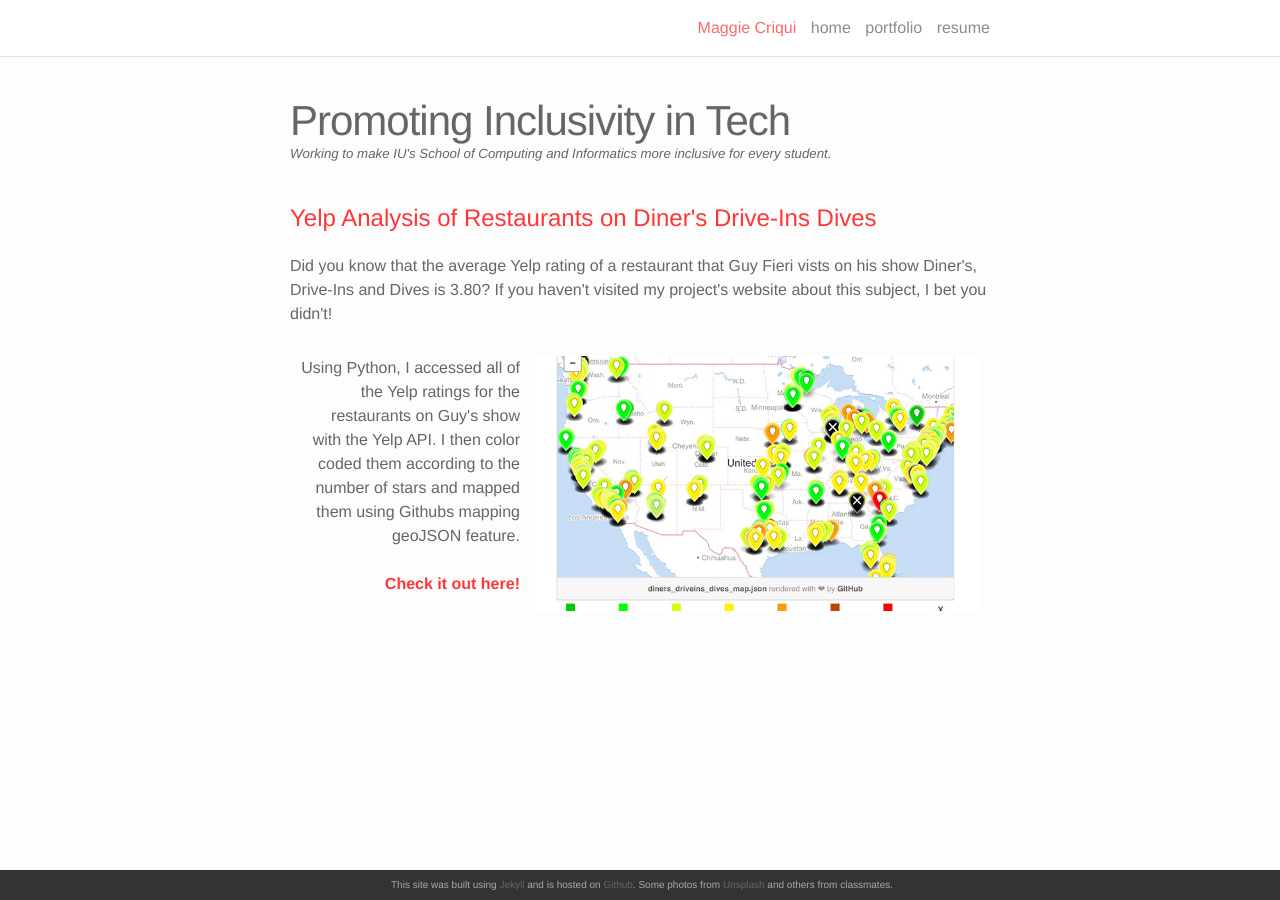
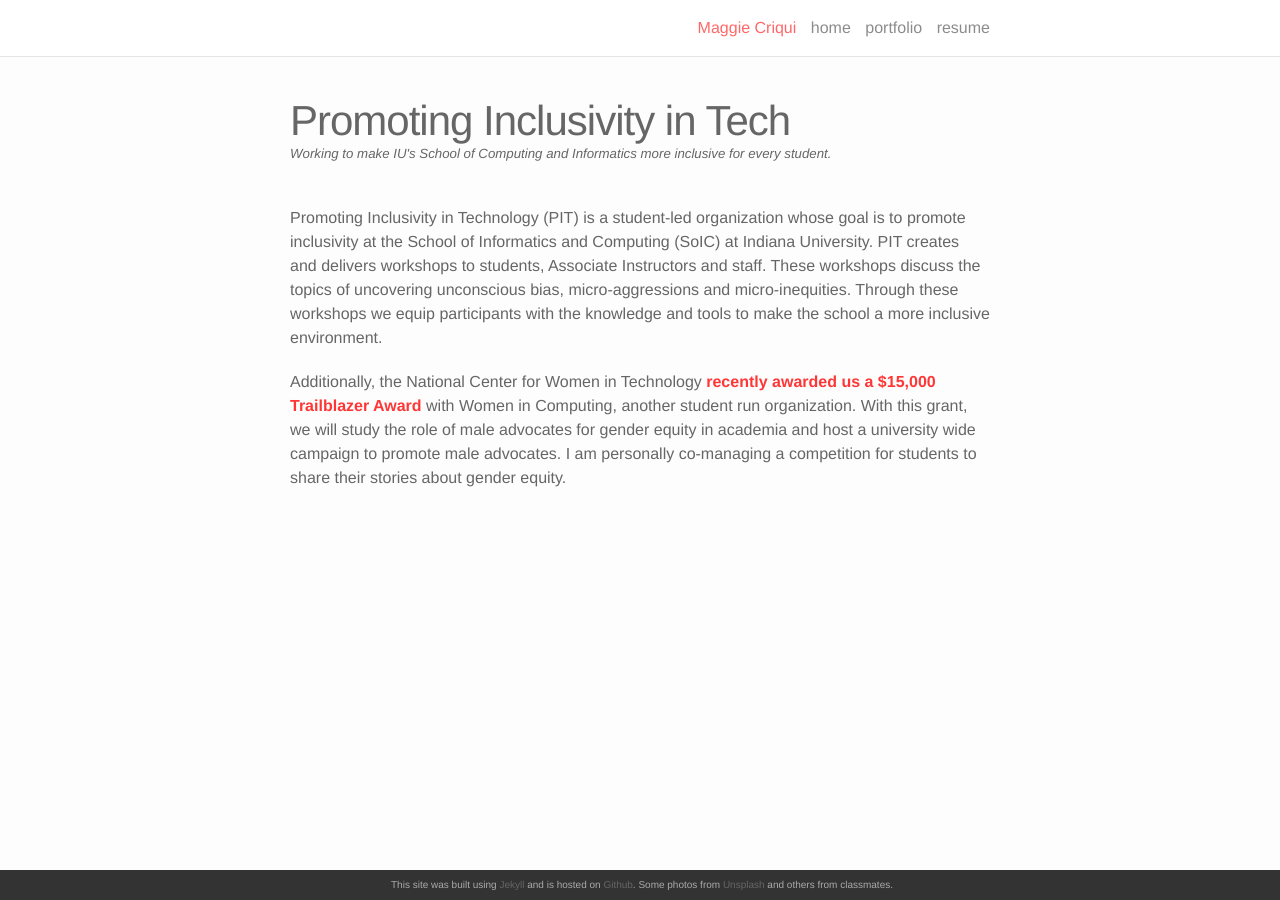
Before and after one commit to mcriqui/mcriqui.github.io, a Jekyll site: the page built from _sideprojects/pitcrew.markdown, in a window 1280 px wide. Built offline with Jekyll 4.4.1, drawn with Linux system fonts in a browser that asks for light colours; nearby versions of some CDN libraries; some web fonts are replaced.

```diff
--- a/_sideprojects/pitcrew.markdown
+++ b/_sideprojects/pitcrew.markdown
@@ -2,17 +2,10 @@
 layout: post
 title: Promoting Inclusivity in Tech
 description: diversity and inclusion workshop trainer
-img: /img/burger.jpeg
+img: /img/code.jpeg
 quote: Working to make IU's School of Computing and Informatics more inclusive for every student.
 ---
 
+<p>Promoting Inclusivity in Technology (PIT) is a student-led organization whose goal is to promote inclusivity at the School of Informatics and Computing (SoIC) at Indiana University. PIT creates and delivers workshops to students, Associate Instructors and staff. These workshops discuss the topics of uncovering unconscious bias, micro-aggressions and micro-inequities. Through these workshops we equip participants with the knowledge and tools to make the school a more inclusive environment.</p>
 
-<h1 class="project-description-title">Yelp Analysis of Restaurants on Diner's Drive-Ins Dives</h1>
-
-<p>Did you know that the average Yelp rating of a restaurant that Guy Fieri vists on his show Diner's, Drive-Ins and Dives is 3.80? If you haven't visited my project's website about this subject, I bet you didn't!<p>
-
-
-<div class="img_row ddd_align">
-	<p class="col one">Using Python, I accessed all of the Yelp ratings for the restaurants on Guy's show with the Yelp API. I then color coded them according to the number of stars and mapped them using Githubs mapping geoJSON feature.<br><br><a class="ddd_project_site" href="http://maggiecriqui.com/yelp-DDD/"><strong> Check it out here!</strong></a></p>
-	<img class="col two" src="{{ site.baseurl }}/img/ddd_image.jpg"/>
-</div>
+<p>Additionally, the National Center for Women in Technology <a href="http://www.soic.indiana.edu/news/story.html?story=SoIC-receives-Student-Seed-Fund-gift-promote-women-technology"><strong>recently awarded us a $15,000 Trailblazer Award</strong> </a>with Women in Computing, another student run organization. With this grant, we will study the role of male advocates for gender equity in academia and host a university wide campaign to promote male advocates. I am personally co-managing a competition for students to share their stories about gender equity.</p>
--- a/_sideprojects/washingtondc-metro-alarm.markdown
+++ b/_sideprojects/washingtondc-metro-alarm.markdown
@@ -2,7 +2,7 @@
 layout: post
 title: DC Metro Alarm
 description: raspberry pi alarm clock
-img: /img/code.jpeg
+img: /img/train.jpg
 quote: In learning Python and other programming languages, I've worked on some fun side projects.
 ---
 
```
Also changed, not shown: 1 other file.
